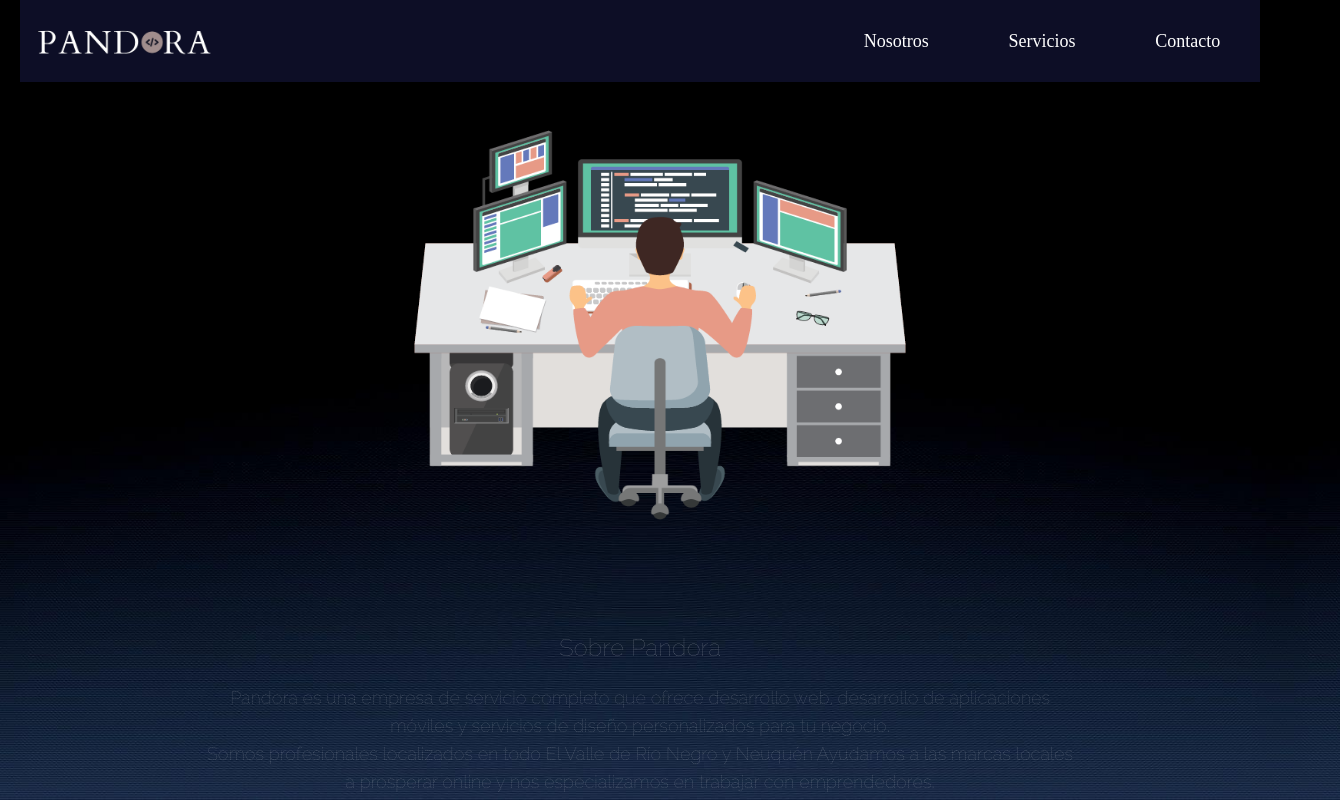
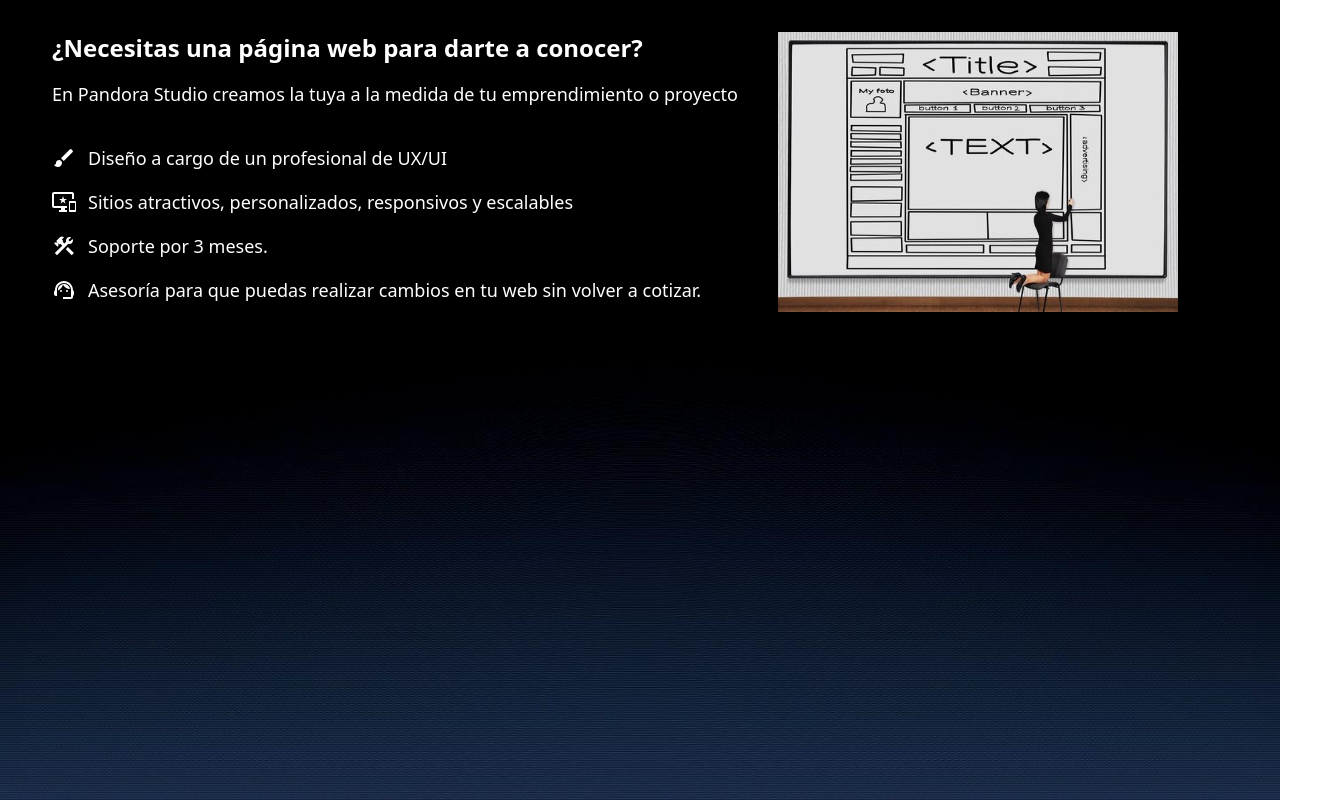
Before and after one commit to rociobmartin92/PandoraSoftStudio, a React (Vite) app: page /web in a window 1280 px wide. Shown: the top 800 px of the page, 1340 px wide, since content can reach past the window. Built offline with nearby package versions, Linux system fonts and the light colour scheme; a web font is replaced by a local one.

Commit message:
added section web and react route dom

```diff
--- a/package.json
+++ b/package.json
@@ -12,7 +12,8 @@
   "dependencies": {
     "@emotion/react": "^11.11.1",
     "@emotion/styled": "^11.11.0",
-    "@mui/material": "^5.14.17",
+    "@mui/icons-material": "^5.14.18",
+    "@mui/material": "^5.14.18",
     "animate.css": "^4.1.1",
     "autoprefixer": "^10.4.16",
     "firebase-tools": "^12.8.1",
@@ -21,6 +22,7 @@
     "react": "^18.2.0",
     "react-dom": "^18.2.0",
     "react-hook-form": "^7.48.2",
+    "react-router-dom": "^6.18.0",
     "tailwindcss": "^3.3.5"
   },
   "devDependencies": {
--- a/src/App.tsx
+++ b/src/App.tsx
@@ -8,6 +8,11 @@ import { Clients } from "./components/Clients";
 import { Stack } from "@mui/material";
 import { Contact } from "./components/Contact";
 import { Footer } from "./components/Footer";
+import { Routes, Route } from "react-router-dom";
+import { Mobile } from "./screens/Mobile";
+import { Web } from "./screens/Web";
+import { Design } from "./screens/Design";
+import { Main } from "./screens/Main";
 
 function App() {
   const [show, setShow] = useState(true);
@@ -24,14 +29,18 @@ function App() {
             <img src={Logo} style={{ height: "350px", width: "350px" }} />
           </div>
         ) : (
-          <div className="w-[100%]">
-            <Header />
-            <MainComponent />
-            <About />
-            <Clients />
-            <Contact />
-            <Footer />
-          </div>
+          <>
+            {/* <div className="w-[100%]">
+              <Main />
+            </div> */}
+            <Routes>
+              <Route path="/" element={<Main />} />
+
+              <Route path="/mobile" element={<Mobile />} />
+              <Route path="/web" element={<Web />} />
+              <Route path="/design" element={<Design />} />
+            </Routes>
+          </>
         )}
       </Stack>
     </div>
--- a/src/components/Clients.tsx
+++ b/src/components/Clients.tsx
@@ -1,6 +1,7 @@
 import app from "../assets/images/app.png";
 import web from "../assets/images/web.png";
 import diseños from "../assets/images/diseños.png";
+import { Link, NavLink } from "react-router-dom";
 
 export const Clients = () => {
   return (
@@ -17,8 +18,9 @@ export const Clients = () => {
             src={app}
             alt="webimg"
           />
-
-          <p className="mt-7 ">Soluciones móviles</p>
+          <Link to="/mobile">
+            <p className="mt-7 ">Soluciones móviles</p>
+          </Link>
         </div>
         <div className="mx-5 hover:text-lg ">
           <img
@@ -26,8 +28,9 @@ export const Clients = () => {
             src={web}
             alt="movimg"
           />
-
-          <p className="mt-7">Soluciones web</p>
+          <Link to="/web">
+            <p className="mt-7">Soluciones web</p>
+          </Link>
         </div>
         <div className="mx-5  hover:text-lg ">
           <img
@@ -35,8 +38,9 @@ export const Clients = () => {
             src={diseños}
             alt="desimg"
           />
-
-          <p className="mt-7">Diseños digitales</p>
+          <Link to="/design">
+            <p className="mt-7">Diseños digitales</p>
+          </Link>
         </div>
       </div>
     </section>
--- a/src/components/Contact.tsx
+++ b/src/components/Contact.tsx
@@ -41,9 +41,7 @@ export const Contact = () => {
       className="text-white font-raj flex items-baseline  px-[15%] mt-[120px] mb-6 w-screen"
     >
       <div className="">
-        <p className="text-2xl mb-5 animate__animated animate__slideInLeft">
-          Contáctanos:
-        </p>
+        <p className="text-2xl mb-5 ">Contáctanos:</p>
         <p>martinrocio.1992@gmail.com</p>
         <p>+54 2984391081</p>
         <div className="flex mt-5 cursor-pointer">
@@ -55,9 +53,7 @@ export const Contact = () => {
       </div>
 
       <div className="border-b border-gray-900/10 ml-[100px]">
-        <p className="text-2xl mb-5 animate__animated animate__slideInLeft">
-          Cotizá con nosotros:
-        </p>
+        <p className="text-2xl mb-5 ">Cotizá con nosotros:</p>
         <form
           onSubmit={handleSubmit(onSubmit)}
           action="https://formsubmit.co/martinrocio.1992@gmail.com"
--- a/src/main.tsx
+++ b/src/main.tsx
@@ -2,9 +2,12 @@ import React from 'react'
 import ReactDOM from 'react-dom/client'
 import App from './App.tsx'
 import './index.css'
+import { BrowserRouter } from "react-router-dom";
 
-ReactDOM.createRoot(document.getElementById('root')!).render(
+ReactDOM.createRoot(document.getElementById("root")!).render(
   <React.StrictMode>
-    <App />
-  </React.StrictMode>,
-)
+    <BrowserRouter>
+      <App />
+    </BrowserRouter>
+  </React.StrictMode>
+);
--- /dev/null
+++ b/src/screens/Design.tsx
@@ -0,0 +1,5 @@
+import React from "react";
+
+export const Design = () => {
+  return <div>Design</div>;
+};
--- /dev/null
+++ b/src/screens/Main.tsx
@@ -0,0 +1,20 @@
+import React from "react";
+import { Header } from "../components/Header";
+import { MainComponent } from "../components/MainComponent";
+import { About } from "../components/About";
+import { Clients } from "../components/Clients";
+import { Contact } from "../components/Contact";
+import { Footer } from "../components/Footer";
+
+export const Main = () => {
+  return (
+    <div className="w-[100%]">
+      <Header />
+      <MainComponent />
+      <About />
+      <Clients />
+      <Contact />
+      <Footer />
+    </div>
+  );
+};
--- /dev/null
+++ b/src/screens/Mobile.tsx
@@ -0,0 +1,5 @@
+import React from "react";
+
+export const Mobile = () => {
+  return <div></div>;
+};
--- /dev/null
+++ b/src/screens/Web.tsx
@@ -0,0 +1,54 @@
+import webdesign from "../assets/webdesign.jpeg";
+import ConstructionIcon from "@mui/icons-material/Construction";
+import BrushIcon from "@mui/icons-material/Brush";
+import SupportAgentIcon from "@mui/icons-material/SupportAgent";
+import ImportantDevicesIcon from "@mui/icons-material/ImportantDevices";
+
+export const Web = () => {
+  return (
+    <div className="h-screen ">
+      <div className="text-white p-8 rounded-md flex justify-between">
+        <div>
+          <p className="text-2xl font-bold mb-4">
+            ¿Necesitas una página web para darte a conocer?
+          </p>
+          <p className="text-lg mb-9">
+            En Pandora Studio creamos la tuya a la medida de tu emprendimiento o
+            proyecto
+          </p>
+
+          <ul className="space-y-4">
+            <div className="flex items-center">
+              <BrushIcon />
+              <li className="animate__animated animate__slideInLeft text-lg ml-3">
+                Diseño a cargo de un profesional de UX/UI
+              </li>
+            </div>
+            <div className="flex items-center">
+              <ImportantDevicesIcon />
+              <li className="animate__animated animate__slideInLeft text-lg  ml-3">
+                Sitios atractivos, personalizados, responsivos y escalables
+              </li>
+            </div>
+            <div className="flex items-center">
+              <ConstructionIcon />
+              <li className="animate__animated animate__slideInLeft text-lg  ml-3">
+                Soporte por 3 meses.
+              </li>
+            </div>
+            <div className="flex items-center">
+              <SupportAgentIcon />
+              <li className="animate__animated animate__slideInLeft text-lg  ml-3">
+                Asesoría para que puedas realizar cambios en tu web sin volver a
+                cotizar.
+              </li>
+            </div>
+          </ul>
+        </div>
+        <div>
+          <img src={webdesign} className="w-[400px] h-[280px] ml-10" />
+        </div>
+      </div>
+    </div>
+  );
+};
```
Also changed, not shown: src/assets/webdesign.jpeg (added), 1 other file (tests, documents, lock files or other folders).
